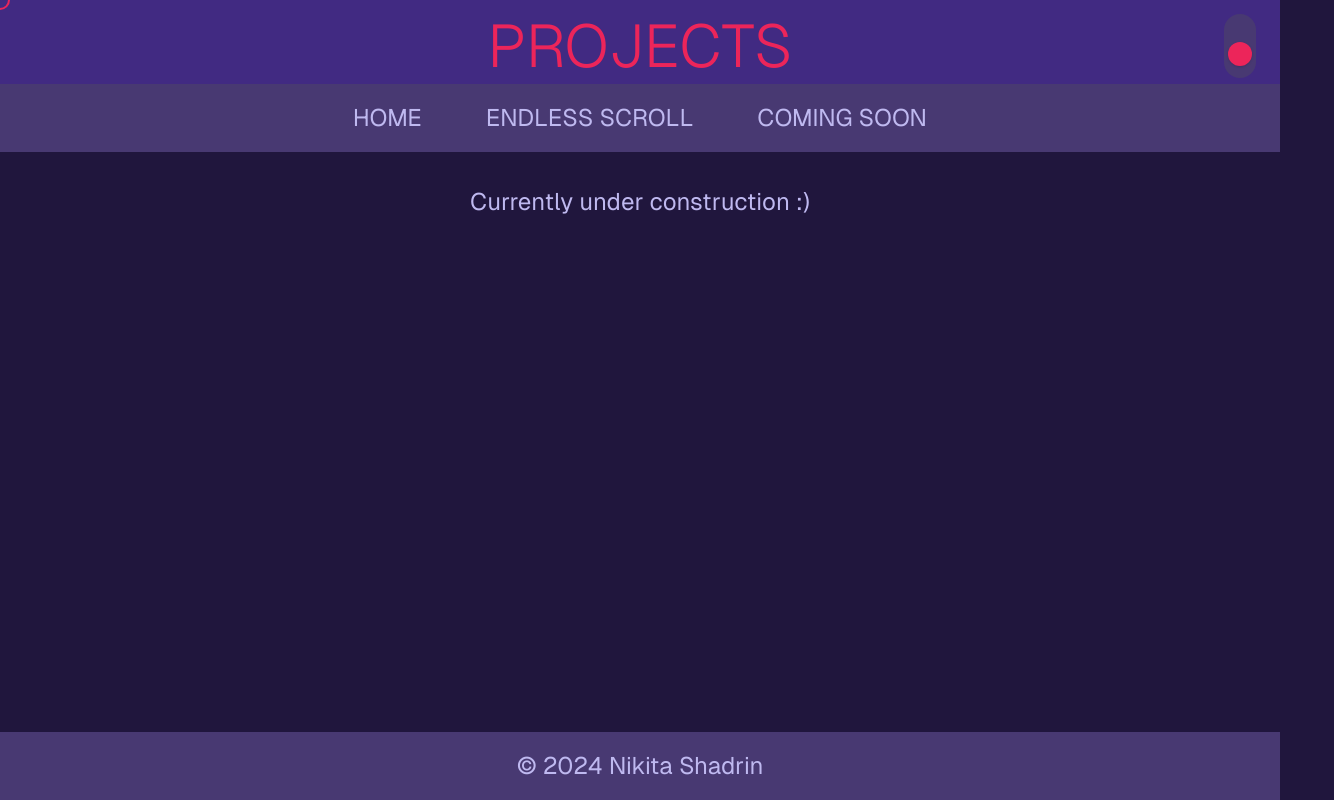
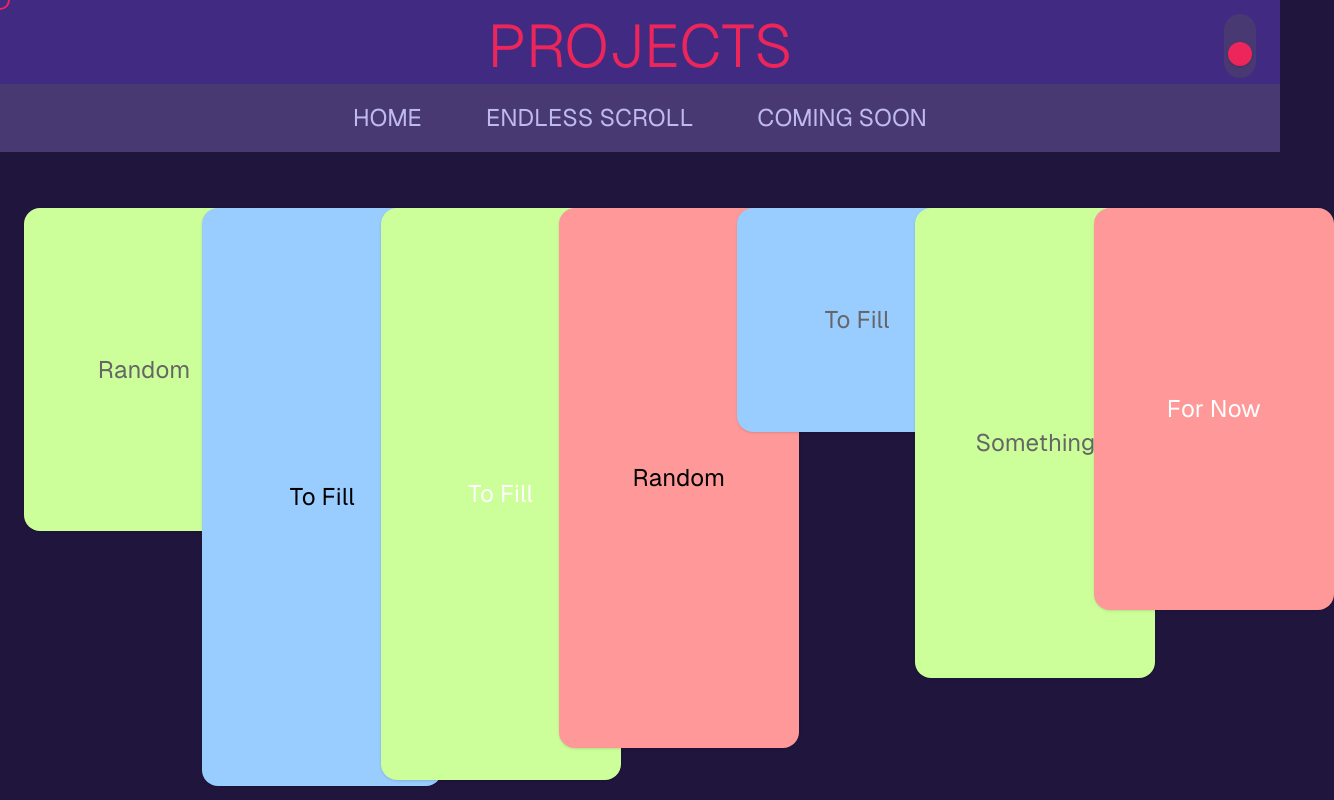
Before and after one commit to NikitaShadrin/nicknack, a Next.js app: page /endless in a window 1280 px wide. Shown: the top 800 px of the page, 1334 px wide, since content can reach past the window. Built offline with nearby package versions, Linux system fonts and the light colour scheme.

Commit message:
First version of the endless scroll, imperfect but working

```diff
--- a/package.json
+++ b/package.json
@@ -17,6 +17,7 @@
     "react-hot-toast": "^2.4.1"
   },
   "devDependencies": {
+    "@types/masonry-layout": "^4.2.8",
     "@types/node": "^20",
     "@types/react": "^18",
     "@types/react-dom": "^18",
--- /dev/null
+++ b/src/app/endless/itemParams.ts
@@ -0,0 +1,4 @@
+export const textOptions = ["Random", "Words", "To Fill", "The Cards", "For Now", "Nothing", "Something"];
+export const backgroundColors = ["#ff9999", "#99ccff", "#ccff99", "#ffcc99", "#99ffcc"];
+export const textColors = ["#000000", "#ffffff", "#333333", "#666666"];
+export const heightRange = [200, 600];
--- a/src/app/endless/page.tsx
+++ b/src/app/endless/page.tsx
@@ -1,7 +1,70 @@
+"use client";
+import React, { useState, useEffect } from "react";
+import { textOptions, backgroundColors, textColors, heightRange } from "../endless/itemParams";
+
+interface Item {
+  text: string;
+  backgroundColor: string;
+  textColor: string;
+  height: number;
+}
+
 export default function Home() {
-    return (
-      <main>
-        <h1>Currently under construction :)</h1>
-      </main>
-    );
-  }
+  const [items, setItems] = useState<Item[]>([]);
+  const [page, setPage] = useState(1);
+
+  const generateRandomItem = (): Item => {
+    const randomText = textOptions[Math.floor(Math.random() * textOptions.length)];
+    const randomBackground = backgroundColors[Math.floor(Math.random() * backgroundColors.length)];
+    const randomTextColor = textColors[Math.floor(Math.random() * textColors.length)];
+    const randomHeight = Math.floor(Math.random() * (heightRange[1] - heightRange[0] + 1)) + heightRange[0];
+
+    return {
+      text: randomText,
+      backgroundColor: randomBackground,
+      textColor: randomTextColor,
+      height: randomHeight,
+    };
+  };
+
+  useEffect(() => {
+    const fetchItems = () => {
+      const newItems = Array.from({ length: 10 }, () => generateRandomItem());
+      setItems((prev) => [...prev, ...newItems]);
+    };
+    fetchItems();
+  }, [page]);
+
+  useEffect(() => {
+    const handleScroll = () => {
+      if (window.innerHeight + window.scrollY >= document.body.offsetHeight - 100) {
+        setPage((prev) => prev + 1);
+      }
+    };
+    window.addEventListener("scroll", handleScroll);
+    return () => window.removeEventListener("scroll", handleScroll);
+  }, []);
+
+  return (
+    <div className="p-6 grid grid-cols-1 sm:grid-cols-2 md:grid-cols-3 lg:grid-cols-5 xl:grid-cols-7 gap-4">
+      {items.map((item, index) => (
+        <div
+          key={index}
+          style={{
+            backgroundColor: item.backgroundColor,
+            color: item.textColor,
+            width: '240px',
+            height: `${item.height}px`,
+            display: "flex",
+            alignItems: "center",
+            justifyContent: "center",
+            borderRadius: "16px",
+          }}
+          className="shadow"
+        >
+          {item.text}
+        </div>
+      ))}
+    </div>
+  );
+}
--- a/src/app/layout.tsx
+++ b/src/app/layout.tsx
@@ -57,7 +57,7 @@ export default function RootLayout({
           </nav>
         </header>
 
-        <main className="flex-grow text-center cotainer mx-auto my-8">
+        <main className="flex-grow text-center mx-auto my-8">
           {children}
         </main>
 
```
Also changed, not shown: 2 other files (tests, documents, lock files or other folders).
